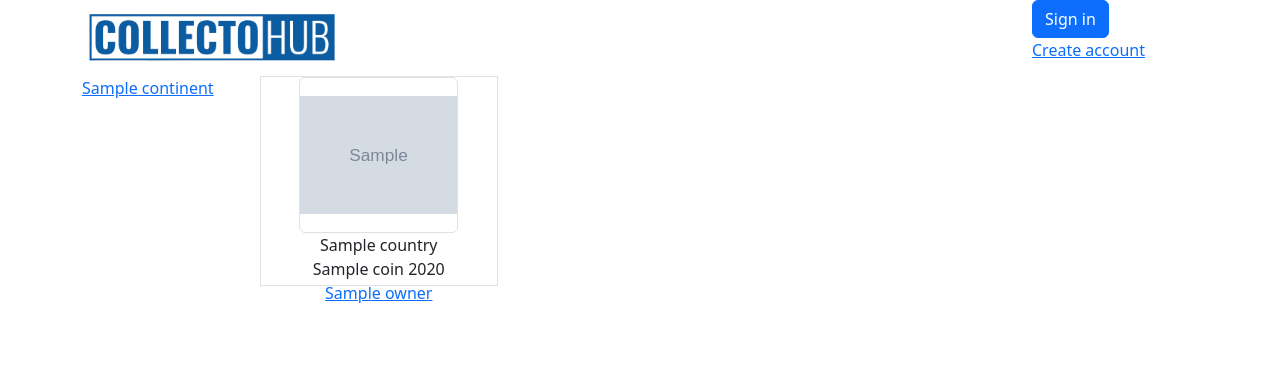
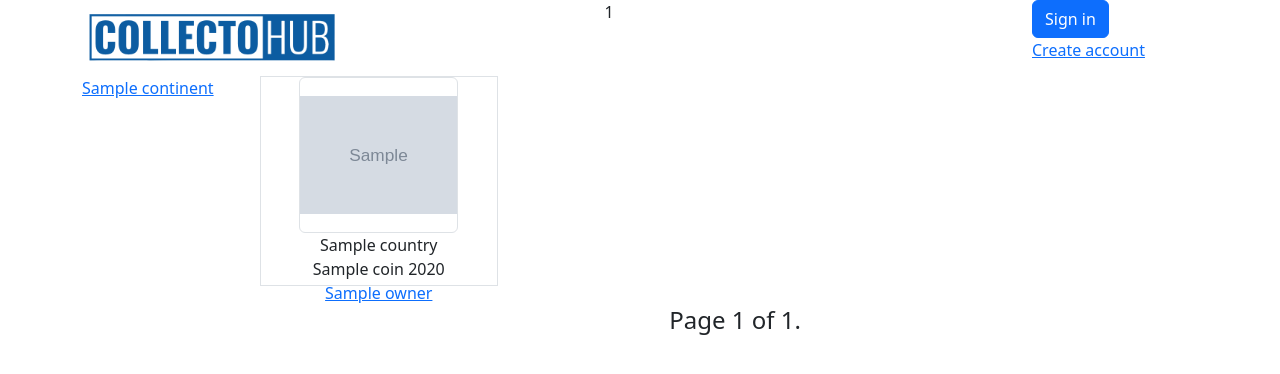
Before and after one commit to DanielUA/coin_project, a Django app: template coins/templates/coins/index.html in a window 1280 px wide. Shown: the top 374 px of the page. Run offline with Django 5.2, Linux system fonts and the light colour scheme; the template is opened without the code that fills it: most values are stand-ins (such as "Sample title", 1, 10 or a date in 2020); grey boxes marked "Sample" are stand-in pictures; some libraries are stand-ins or nearby versions.

Commit message:
add some changes

```diff
--- a/coins/models.py
+++ b/coins/models.py
@@ -45,6 +45,9 @@ class Continent(models.Model):
 
     def get_coins(self):
         return Coin.objects.filter(country__continent=self)
+
+    def get_active_coins(self):
+        return Coin.objects.filter(country__continent=self, status="a")
 
     def get_coutries_has_coins(self):
 
@@ -106,6 +109,7 @@ class Coin(models.Model):
     owner = models.ForeignKey(User, on_delete=models.CASCADE, related_name='coins')
     box = models.ForeignKey('Box', on_delete=models.SET_NULL, blank=True, null=True, related_name='coins')
     status = models.CharField(max_length=1, choices=status_choices_coin, default='a')
+    views_counter = models.IntegerField(default=0)
 
     class Meta:
         verbose_name = 'Coin'
--- a/coins/templates/coins/base.html
+++ b/coins/templates/coins/base.html
@@ -37,6 +37,9 @@
               alt="logo"
             />
           </a>
+        </div>
+        <div class="col-2">
+          {{ num_coins }}
         </div>
         <div class="col-2">
           {% if user.is_authenticated %} {{ user }}
--- a/coins/templates/coins/coin_detail.html
+++ b/coins/templates/coins/coin_detail.html
@@ -7,7 +7,9 @@
 {% block content %}
 <div class="row" >
     <div class="col-6 text-center">
-        <img class="w-75" src="{{ coin.img_front.url }}" alt="">
+        <a href="{{ coin.img_front.url }}" target="_blank">
+            <img class="w-75" src="{{ coin.img_front.url }}" alt="">
+        </a>
         <div class="row">
             <div class="col-4">
                 <img class="w-100" src="{{ coin.img_back.url }}" alt="">
--- a/coins/templates/coins/continent_detail.html
+++ b/coins/templates/coins/continent_detail.html
@@ -15,7 +15,7 @@
         </div>
         <div class="col-10">
             <div class="row">
-                {% for coin in continent.get_coins %}
+                {% for coin in continent.get_active_coins %}
                     <div class="col-4">
                         <strong>{{ coin.denomination }} - {{ coin.year }}</strong><br>
                         Country: {{ coin.country.name }}<br>
--- a/coins/templates/coins/index.html
+++ b/coins/templates/coins/index.html
@@ -14,7 +14,7 @@
         </div>
         <div class="col-10">
             <div class="row">
-                {% for coin in coin_list %}
+                {% for coin in page_obj %}
                 <div class="col-3 text-center border ">
                     <a href="{% url 'coins:coin-detail' pk=coin.id %}">
                         <img src="{{ coin.img_front.url }}" alt="coin" class="w-75 h-75 object-fit-contain border rounded">
@@ -31,6 +31,23 @@
                 </div>
                 {% endfor %}
             </div>
+            <div class="row justify-content-between my-3 fs-4">
+                <div class="col-3">
+                {% if page_obj.has_previous %}
+                    <a href="?page=1">&laquo; first</a>
+                    <a href="?page={{ page_obj.previous_page_number }}">previous</a>
+                {% endif %}
+                </div>
+                <div class="col-4 text-center">
+                    Page {{ page_obj.number }} of {{ page_obj.paginator.num_pages }}.
+                </div>
+                <div class="col-3 text-end">
+                {% if page_obj.has_next %}
+                    <a href="?page={{ page_obj.next_page_number }}">next</a>
+                    <a href="?page={{ page_obj.paginator.num_pages }}">last &raquo;</a>
+                {% endif %}
+                </div>
+            </div>
         </div>
     </div>
 
@@ -41,4 +58,6 @@
 
 
 
+
+
 {% endblock %}
--- a/coins/templates/coins/user_cabinet.html
+++ b/coins/templates/coins/user_cabinet.html
@@ -99,8 +99,10 @@
 
 {% endfor %}
 
+{% endif %}
+
+<h4>History of offers ({{ owner.profile.history_of_offers_by_user|length }}):</h4>
 {% for coins in owner.profile.history_of_offers_by_user %}
-<h4>History of offers ({{ owner.profile.history_of_offers_by_user|length }}):</h4>
 <p class="fs-4">Offer #{{ coins.id }} to {{ coins.responder }} ({{ coins.created }})</p>
 <p> coin(s) received from {{ coins.responder }}</p>
 <div class="row">
@@ -122,7 +124,5 @@
 </div>
 {% endfor%}
 
-{% endif %}
-
 
 {% endblock %}
--- a/coins/urls.py
+++ b/coins/urls.py
@@ -5,6 +5,8 @@ from . import views
 app_name = 'coins'
 
 urlpatterns = [
+    # path('', views.IndexView.as_view(), name='index'),
+    # path('', views.index_view, name='index'),
     path('', views.IndexView.as_view(), name='index'),
     path('sign/out/', views.signout, name='sign-out'),
     path('sign/in/', views.signin, name='sign-in'),
--- a/project_coins/settings.py
+++ b/project_coins/settings.py
@@ -63,6 +63,7 @@ TEMPLATES = [
                 "django.template.context_processors.request",
                 "django.contrib.auth.context_processors.auth",
                 "django.contrib.messages.context_processors.messages",
+                "coins.context_processors.statistics_processor"
             ],
         },
     },
```
Also changed, not shown: coins/views.py (+20 -8 lines), db.sqlite3.
